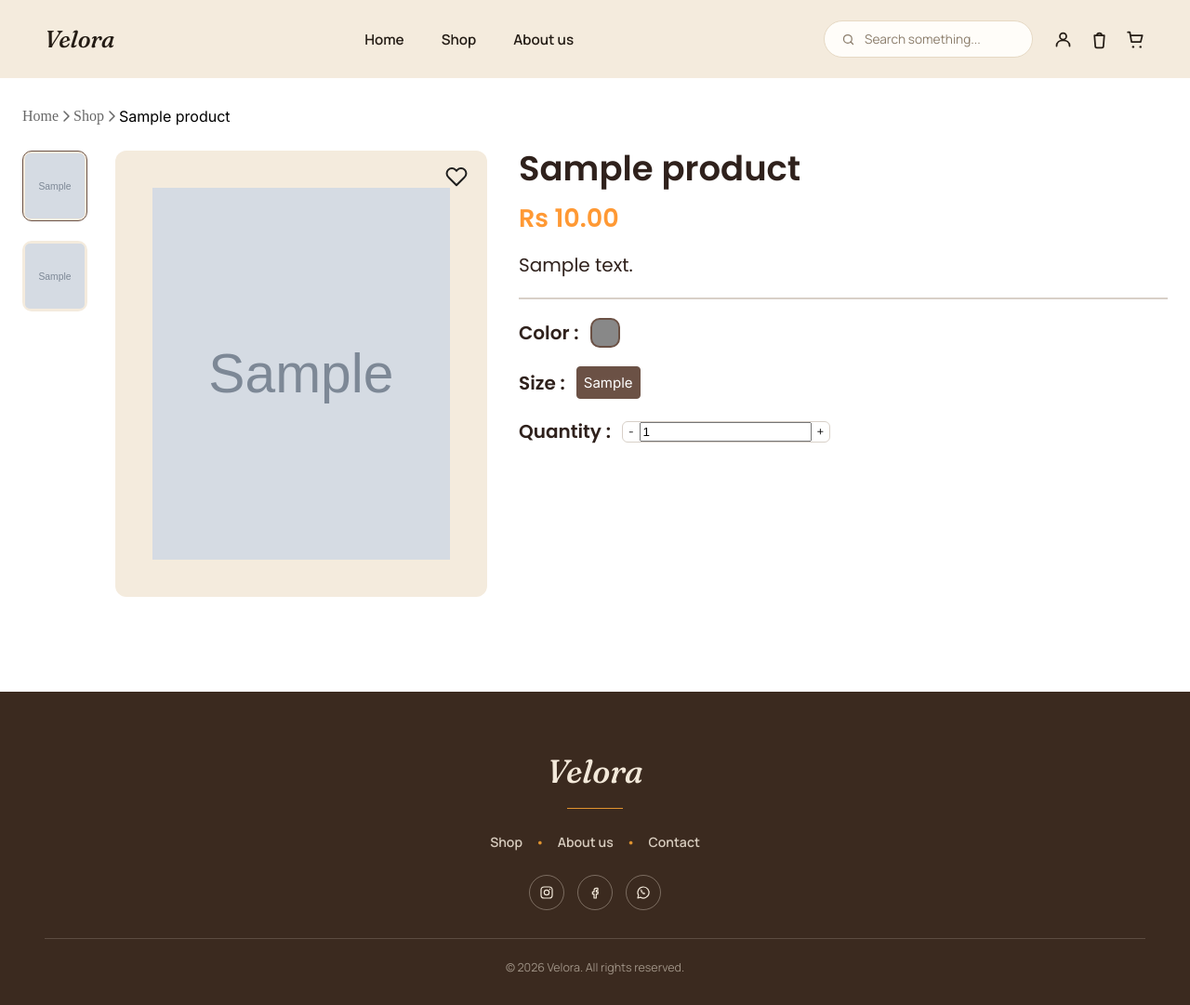
After one commit to manorthecreator/The-Code-Collective, a Django app: page /shop/product/1/ in a window 1280 px wide. The commit adds this page. Shown: the whole page at 93% size. Run offline with Django 5.2, Linux system fonts and the light colour scheme; tables that the repository leaves empty hold one stand-in row (values such as "Sample post"); grey boxes marked "Sample" are stand-in pictures.

Commit message:
Started development of product detail page

```diff
--- /dev/null
+++ b/products_app/static/css/product_detail.css
@@ -0,0 +1,184 @@
+.product-detail-layout {
+    display: flex;
+    gap: 34px;
+    margin-top: 27px;
+    margin-bottom: 102px;
+}
+
+.product-images-section {
+    display: flex;
+    gap: 30px;
+    flex: 1;
+    max-width: 500px;
+    position: relative;
+}
+
+.product-thumbnails {
+    width: 70px;
+}
+
+.product-thumbnails .slick-slide {
+    margin-bottom: 21px;
+    cursor: pointer;
+    border-radius: 10px;
+    border: 2px solid transparent;
+    overflow: hidden;
+    background: #F4EBDD;
+    padding: 2px;
+    transition: border-color 0.2s ease;
+}
+
+.product-thumbnails .slick-slide img {
+    width: 100%;
+    height: 70px;
+    object-fit: cover;
+    border-radius: 5px;
+    display: block;
+}
+
+.product-thumbnails .slick-slide.slick-current {
+    border-color: #6B5145;
+}
+
+.main-image-container {
+    flex: 1;
+    background: #F4EBDD;
+    border-radius: 12px;
+    overflow: hidden;
+    display: flex;
+    align-items: center;
+    justify-content: center;
+}
+
+.product-main-slider .slick-slide img {
+    width: 100%;
+    height: 480px;
+    object-fit: cover;
+    padding: 40px;
+    margin: 0 auto;
+}
+
+.wishlist-btn-detail {
+    position: absolute;
+    top: 15px;
+    right: 15px;
+    background: transparent;
+    border: none;
+    cursor: pointer;
+    z-index: 10;
+    transition: transform 0.2s ease;
+}
+
+.wishlist-btn-detail:hover {
+    transform: scale(1.1);
+}
+
+
+/* Right Section */
+.product-info-section{
+    flex:1;
+    display: flex;
+    flex-direction: column;
+}
+
+.divider {
+    border: 0;
+    border-top: 2px solid #D8D0C8;
+    margin: 20px 0;
+    display: block;
+    width: 100%;
+}
+
+.detail-title{
+    color: #2F211C;
+    font-family: Poppins;
+    font-size: 37px;
+    font-style: normal;
+    font-weight: 600;
+    line-height: 38px;
+}
+
+.detail-price {
+    color: #FF9934;
+    font-family: Poppins;
+    font-size: 27px;
+    font-style: normal;
+    font-weight: 600;
+    line-height: normal;
+    margin-top: 15px;
+}
+
+.detail-desc-short {
+    color: #2F211C;
+    font-family: Poppins;
+    font-size: 20px;
+    font-style: normal;
+    font-weight: 400;
+    line-height: normal;
+    margin-top: 15px;
+}
+
+
+.selector-group{
+    display: flex;
+    align-items: center;
+    margin-bottom: 20px;
+}
+.selector-label{
+    color: #2F211C;
+    font-family: Poppins;
+    font-size: 20px;
+    font-style: normal;
+    font-weight: 600;
+    line-height: normal;
+    margin-right: 12px;
+}
+.color-options{
+    display: flex;
+    gap:17px;
+}
+.color-swatch{
+    width: 32px;
+    height: 32px;
+    border-radius: 10px;
+    cursor:pointer;
+    transition: transform 0.2s, box-shadow 0.2s;
+    border: 1px solid rgba(0,0,0,0.1);
+    box-sizing: border-box;
+}
+.color-swatch.active {
+    border: 2px solid #6B5145;
+}
+.color-swatch:hover {
+    transform: scale(1.08);
+}
+.size-options{
+    display: flex;
+    gap:16px;
+}
+.size-box {
+    border-radius: 4px;
+    border: 1px solid #D8D0C8;
+    background: #FFF;
+    cursor: pointer;
+    color: #000;
+    font-family: Inter;
+    font-size: 15px;
+    font-style: normal;
+    font-weight: 400;
+    line-height: normal;
+    padding: 7px;
+    transition: all 0.2s;
+}
+.size-box:hover, .size-box.active {
+    background: #6B5145;
+    color: #FFF;
+    border-color: #6B5145;
+}
+.qty-selector {
+    display: flex;
+    align-items: center;
+    border-radius: 6px;
+    border: 1px solid #D8D0C8;
+    background: #FFF;
+}
--- a/products_app/static/css/product_list.css
+++ b/products_app/static/css/product_list.css
@@ -403,6 +403,9 @@ body{
     font-family: Inter;
     font-style: normal;
     line-height: normal;
+    display: flex;
+    align-items: center;
+    justify-content: center;
 }
 .btn-viewDetails{
     background: #FFF;
--- /dev/null
+++ b/products_app/static/js/product_detail.js
@@ -0,0 +1,25 @@
+$(function(){
+
+    // Vertical Thumbnails
+    $('.product-thumbnails').slick({
+        slidesToShow:4,
+        slidesToScroll:1,
+        asNavFor:'.product-main-slider',
+        dots:false,
+        arrows:false,
+        focusOnSelect:true,
+        vertical:true,
+        verticalSwiping:true,
+        infinite:true
+    });
+
+    //Main Image Slider
+    $('.product-main-slider').slick({
+        slidesToShow:1,
+        slidesToScroll:1,
+        arrows:false,
+        fade:true,
+        asNavFor:'.product-thumbnails',
+        infinite:true
+    });
+});
--- a/products_app/templates/product_card.html
+++ b/products_app/templates/product_card.html
@@ -17,9 +17,9 @@
         <p class="product-price">Rs {{product.price|floatformat:2}}</p>
 
         <div class="product-actions">
-            <button class="btn-viewDetails" type="button" data-id="{{product.productID}}">
+            <a href="{% url 'products:product_detail' product.productID %}" class="btn-viewDetails">
                 View Details
-            </button>
+            </a>
             <button class="btn-cart" type="button" data-id="{{product.productID}}">
                 Add to Cart
             </button>
--- /dev/null
+++ b/products_app/templates/product_detail.html
@@ -0,0 +1,110 @@
+{% extends 'store_app/base.html' %}
+{% load static %}
+
+{% block title %}Velora | {{ product.name }}{% endblock %}
+
+{% block extra_head %}
+<link rel="stylesheet" href="{% static 'css/product_list.css' %}">
+<link rel="stylesheet" href="{% static 'css/product_detail.css' %}">
+
+<!-- Slick Slider CSS -->
+<link rel="stylesheet" type="text/css" href="https://cdn.jsdelivr.net/npm/slick-carousel@1.8.1/slick/slick.css"/>
+<link rel="stylesheet" type="text/css" href="https://cdn.jsdelivr.net/npm/slick-carousel@1.8.1/slick/slick-theme.css"/>
+{% endblock %}
+
+{% block content %}
+<div class="width-container">
+
+    <div class="breadcrumb">
+        <a href="/">Home</a>
+        <svg class="breadcrumb-chevron" xmlns="http://www.w3.org/2000/svg" width="16" height="16" viewBox="0 0 16 16" fill="none">
+            <path d="M6.53061 2.46938L11.5306 7.46938C11.6005 7.53905 11.656 7.62185 11.6939 7.71301C11.7317 7.80417 11.7512 7.90192 11.7512 8.00063C11.7512 8.09934 11.7317 8.19708 11.6939 8.28824C11.656 8.3794 11.6005 8.4622 11.5306 8.53188L6.53061 13.5319C6.38972 13.6728 6.19862 13.7519 5.99936 13.7519C5.80011 13.7519 5.60901 13.6728 5.46811 13.5319C5.32722 13.391 5.24806 13.1999 5.24806 13.0006C5.24806 12.8014 5.32722 12.6103 5.46811 12.4694L9.93749 8L5.46749 3.53063C5.32659 3.38973 5.24744 3.19863 5.24744 2.99938C5.24744 2.80012 5.32659 2.60902 5.46749 2.46813C5.60838 2.32723 5.79948 2.24807 5.99874 2.24807C6.198 2.24807 6.38909 2.32723 6.52999 2.46813L6.53061 2.46938Z" fill="black" fill-opacity="0.6"/>
+        </svg>
+
+        <a href="{% url 'products:product_list' %}">Shop</a>
+        <svg class="breadcrumb-chevron" xmlns="http://www.w3.org/2000/svg" width="16" height="16" viewBox="0 0 16 16" fill="none">
+            <path d="M6.53061 2.46938L11.5306 7.46938C11.6005 7.53905 11.656 7.62185 11.6939 7.71301C11.7317 7.80417 11.7512 7.90192 11.7512 8.00063C11.7512 8.09934 11.7317 8.19708 11.6939 8.28824C11.656 8.3794 11.6005 8.4622 11.5306 8.53188L6.53061 13.5319C6.38972 13.6728 6.19862 13.7519 5.99936 13.7519C5.80011 13.7519 5.60901 13.6728 5.46811 13.5319C5.32722 13.391 5.24806 13.1999 5.24806 13.0006C5.24806 12.8014 5.32722 12.6103 5.46811 12.4694L9.93749 8L5.46749 3.53063C5.32659 3.38973 5.24744 3.19863 5.24744 2.99938C5.24744 2.80012 5.32659 2.60902 5.46749 2.46813C5.60838 2.32723 5.79948 2.24807 5.99874 2.24807C6.198 2.24807 6.38909 2.32723 6.52999 2.46813L6.53061 2.46938Z" fill="black" fill-opacity="0.6"/>
+        </svg>
+        <span>{{ product.name }}</span>
+    </div>
+
+    <div class="product-detail-layout">
+
+        <!-- Left Side: Images (Slick Slider) -->
+        <div class="product-images-section">
+            <div class="product-thumbnails">
+                <!-- Main Image Thumbnail -->
+                <div><img src="{{ product.image.url }}" alt="{{ product.name }}"></div>
+                <!-- Gallery Images Thumbnails -->
+                {% for img in product.gallery_images.all %}
+                    <div><img src="{{ img.image.url }}" alt="{{ img.alt_text|default:product.name }}"></div>
+                {%endfor%}
+            </div>
+
+            <!-- Main Image Slider -->
+            <div class="main-image-container product-main-slider">
+                <!-- Main Image -->
+                <div><img src="{{ product.image.url }}" alt="{{ product.name }}"></div>
+                <!-- Gallery Images -->
+                {% for img in product.gallery_images.all %}
+                    <div><img src="{{ img.image.url }}" alt="{{ img.alt_text|default:product.name }}"></div>
+                {%endfor%}
+            </div>
+            <button class="wishlist-btn-detail">
+                <svg xmlns="http://www.w3.org/2000/svg" width="24" height="24" viewBox="0 0 24 24" fill="none" stroke="#1E1E1E" stroke-width="2" stroke-linecap="round" stroke-linejoin="round"><path d="M20.84 4.61a5.5 5.5 0 0 0-7.78 0L12 5.67l-1.06-1.06a5.5 5.5 0 0 0-7.78 7.78l1.06 1.06L12 21.23l7.78-7.78 1.06-1.06a5.5 5.5 0 0 0 0-7.78z"></path></svg>
+            </button>
+        </div>
+        <!-- Right Side: Product Info -->
+        <div class="product-info-section">
+            <h1 class=detail-title>{{product.name}}</h1>
+            <p class="detail-price">Rs {{product.price | floatformat:2}}</p>
+
+            <p class="detail-desc-short">
+                {{product.description}}
+            </p>
+            <hr class="divider">
+            <!--Color Selector-->
+            {%if colors%}
+            <div class="selector-group">
+                <span class="selector-label">Color : </span>
+                <div class="color-options">
+                    {%for color in colors%}
+                    <button class="color-swatch {% if forloop.first %}active{%endif%}" data-color="{{color}}" style="background-color: {{color}};" title="{{color}}"></button>
+                    {%endfor%}
+                </div>
+            </div>
+            {%endif%}
+
+            <!-- Size Selector -->
+            {% if sizes %}
+            <div class="selector-group">
+                <span class="selector-label">Size : </span>
+                <div class="size-options">
+                    {%for size in sizes%}
+                        <button class="size-box {% if forloop.first %}active{% endif %}" data-size="{{ size }}">{{ size }}</button>
+                    {%endfor%}
+                </div>
+            </div>
+            {% endif %}
+
+            <!-- Quantity Selector -->
+            <div class="selector-group qty-group">
+                <span class="selector-label">Quantity :</span>
+                <div class="qty-selector">
+                    <button type="button" class="qty-btn" id="qtyMinus">-</button>
+                    <input type="number" id="qtyInput" value="1" readonly>  {% comment %}readonly is currently for testing only,will remove soon if needed {% endcomment %}
+                    <button type="button" class="qty-btn" id="qtyPlus">+</button>
+                </div>
+            </div>
+
+
+
+        </div>
+    </div>
+
+</div>
+{% endblock %}
+
+{% block extra_js %}
+<script src="{% static 'js/product_detail.js' %}"></script>
+{% endblock %}
--- a/products_app/urls.py
+++ b/products_app/urls.py
@@ -5,4 +5,5 @@ app_name = "products"
 
 urlpatterns = [
     path("", views.product_list, name="product_list"),
+    path('product/<int:productID>/',views.product_detail,name='product_detail'),
 ]
--- a/products_app/views.py
+++ b/products_app/views.py
@@ -1,4 +1,4 @@
-from django.shortcuts import render
+from django.shortcuts import render,get_object_or_404
 from .models import Product,Category,ProductVariant
 
 # Create your views here.
@@ -58,3 +58,19 @@ def product_list(request):
         return render(request, "product_grid.html",context)
 
     return render(request,'product_list.html',context)
+
+
+#Views for Product Details
+def product_detail(request,productID):
+    product=get_object_or_404(Product, pk=productID)
+
+    variants=product.variants.all()
+    colors=variants.values_list('color',flat=True).distinct()
+    sizes=variants.values_list('size',flat=True).distinct()
+
+    context={
+        'product':product,
+        'colors':colors,
+        'sizes':sizes,
+    }
+    return render(request,'product_detail.html',context)
--- a/store_app/templates/store_app/base.html
+++ b/store_app/templates/store_app/base.html
@@ -132,8 +132,10 @@
     <!-- jQuery CDN (global — loaded on every page) -->
     <script src="https://code.jquery.com/jquery-3.7.1.min.js"
             integrity="sha256-/JqT3SQfawRcv/BIHPThkBvs0OEvtFFmqPF/lYI/Cxo="
-            crossorigin="anonymous"></script>
-
+            crossorigin="anonymous">
+    </script>
+    <!-- Slick Slider JavaScript -->
+    <script src="https://cdn.jsdelivr.net/npm/slick-carousel@1.8.1/slick/slick.min.js"></script>
     {% block extra_js %}{% endblock %}
 
 </body>
```
Also changed, not shown: products_app/admin.py (+5 -2 lines), products_app/models.py (+13 -0 lines), media/products/gallery/0d42bf311208531fcc5ffbc41ffd966793d74c8b.png (added), media/products/gallery/b74394cda4ef3726a2fa54ab5ffbd656c56171ab.png (added), products_app/migrations/0004_productimage.py (added), 1 other file.
